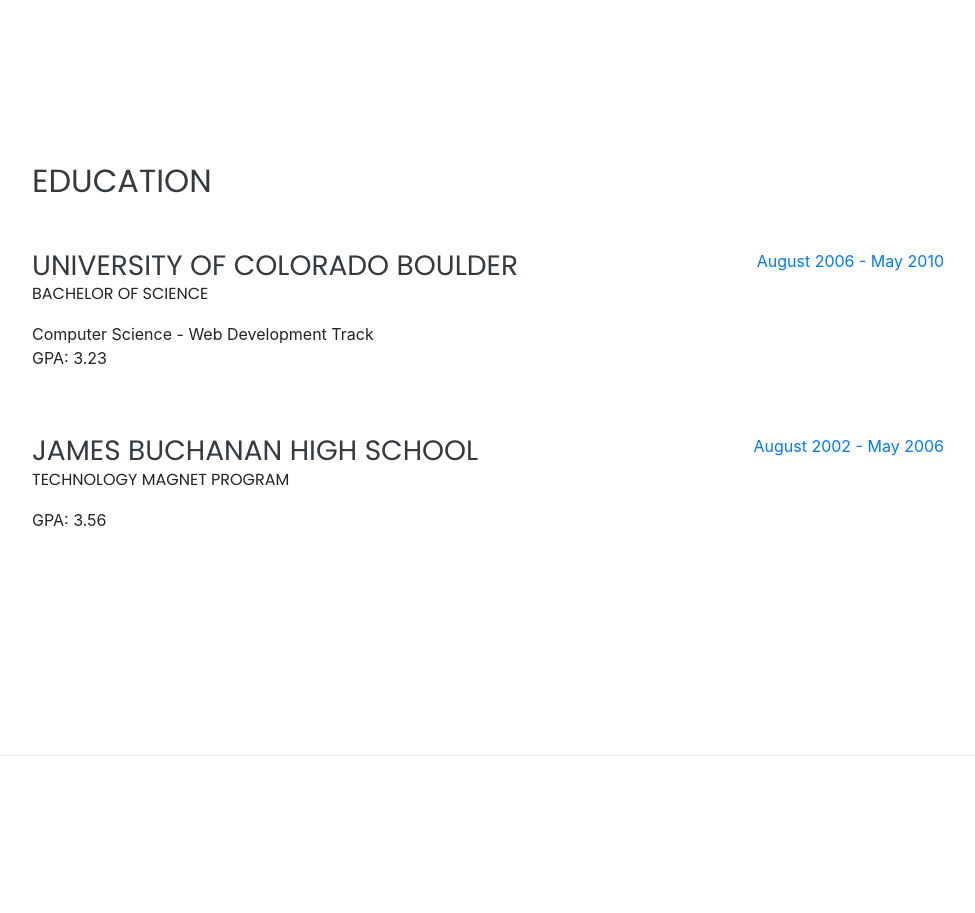
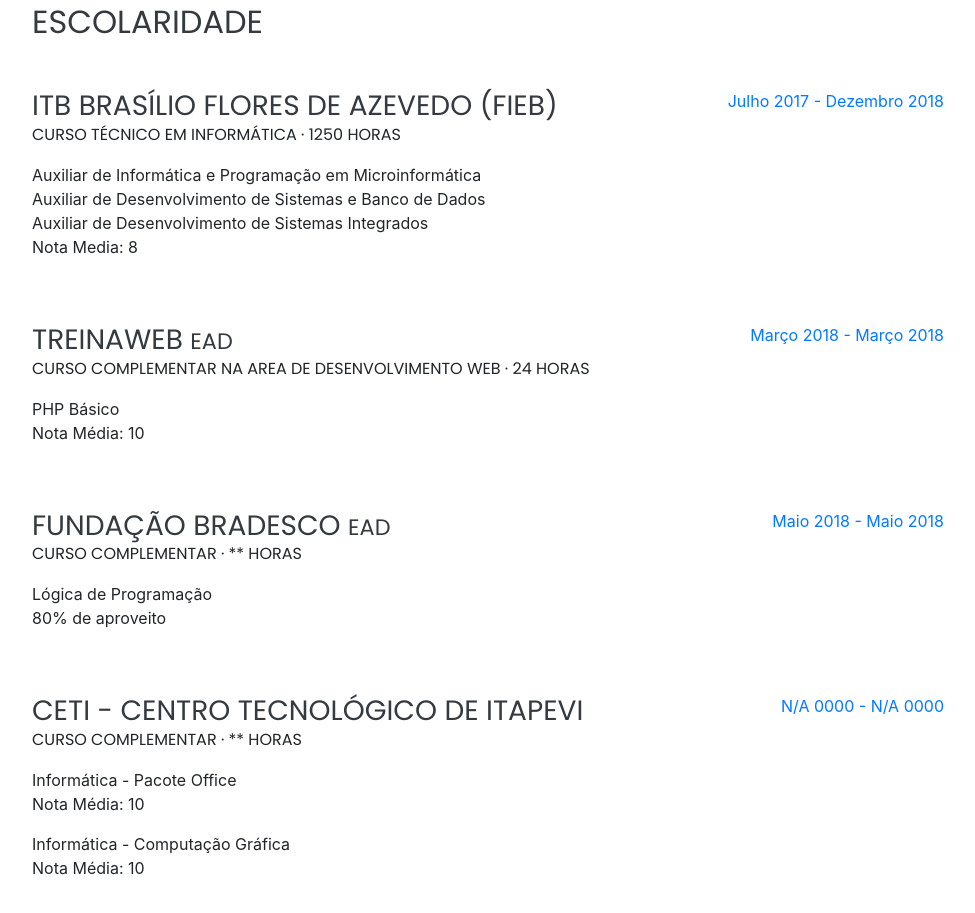
Before and after one commit to CaaioSB/caaiosb.github.io, a website with bundled scripts: page index.html in a window 1280 px wide. Shown: the part 1647-2560 px from the top of the page, without its empty margins (288-1263 px from the left). Built offline with nearby package versions, Linux system fonts and the light colour scheme; files whose address does not match are found by name; a web font is replaced by a local one.

Commit message:
Alteração na seção 'Escolaridade'

```diff
--- a/index.html
+++ b/index.html
@@ -8,7 +8,7 @@
     <meta name="description" content="">
     <meta name="author" content="">
 
-    <title>Resume - Start Bootstrap Theme</title>
+    <title>Caio Silva · Currículo Online</title>
 
     <!-- Bootstrap core CSS -->
     <link href="vendor/bootstrap/css/bootstrap.min.css" rel="stylesheet">
@@ -45,7 +45,7 @@
                     <a class="nav-link js-scroll-trigger" href="#experience">Experiencia</a>
                 </li>
                 <li class="nav-item">
-                    <a class="nav-link js-scroll-trigger" href="#education">Education</a>
+                    <a class="nav-link js-scroll-trigger" href="#education">Escolaridade</a>
                 </li>
                 <li class="nav-item">
                     <a class="nav-link js-scroll-trigger" href="#skills">Skills</a>
@@ -124,28 +124,67 @@
 
         <section class="resume-section p-3 p-lg-5 d-flex align-items-center" id="education">
             <div class="w-100">
-                <h2 class="mb-5">Education</h2>
+                <h2 class="mb-5">Escolaridade</h2>
 
                 <div class="resume-item d-flex flex-column flex-md-row justify-content-between mb-5">
                     <div class="resume-content">
-                        <h3 class="mb-0">University of Colorado Boulder</h3>
-                        <div class="subheading mb-3">Bachelor of Science</div>
-                        <div>Computer Science - Web Development Track</div>
-                        <p>GPA: 3.23</p>
+                        <h3 class="mb-0">ITB Brasílio Flores de Azevedo (FIEB)</h3>
+                        <div class="subheading mb-3">Curso Técnico em Informática · 1250 Horas</div>
+                        <div>
+                            Auxiliar de Informática e Programação em Microinformática<br />
+                            Auxiliar de Desenvolvimento de Sistemas e Banco de Dados<br />
+                            Auxiliar de Desenvolvimento de Sistemas Integrados<br />
+                        </div>
+                        <p>Nota Media: 8</p>
                     </div>
                     <div class="resume-date text-md-right">
-                        <span class="text-primary">August 2006 - May 2010</span>
+                        <span class="text-primary">Julho 2017 - Dezembro 2018</span>
                     </div>
                 </div>
 
-                <div class="resume-item d-flex flex-column flex-md-row justify-content-between">
+                <div class="resume-item d-flex flex-column flex-md-row justify-content-between mb-5">
                     <div class="resume-content">
-                        <h3 class="mb-0">James Buchanan High School</h3>
-                        <div class="subheading mb-3">Technology Magnet Program</div>
-                        <p>GPA: 3.56</p>
+                        <h3 class="mb-0">TreinaWeb <small> EAD</small></h3>
+                        <div class="subheading mb-3">Curso complementar na area de desenvolvimento web · 24 Horas</div>
+                        <div>
+                            PHP Básico
+                        </div>
+                        <p>Nota Média: 10</p>
                     </div>
                     <div class="resume-date text-md-right">
-                        <span class="text-primary">August 2002 - May 2006</span>
+                        <span class="text-primary">Março 2018 - Março 2018</span>
+                    </div>
+                </div>
+
+                <div class="resume-item d-flex flex-column flex-md-row justify-content-between mb-5">
+                    <div class="resume-content">
+                        <h3 class="mb-0">Fundação Bradesco <small> EAD</small></h3>
+                        <div class="subheading mb-3">Curso complementar · ** Horas</div>
+                        <div>
+                            Lógica de Programação
+                        </div>
+                        <p>80% de aproveito</p>
+                    </div>
+                    <div class="resume-date text-md-right">
+                        <span class="text-primary">Maio 2018 - Maio 2018</span>
+                    </div>
+                </div>
+
+                <div class="resume-item d-flex flex-column flex-md-row justify-content-between mb-5">
+                    <div class="resume-content">
+                        <h3 class="mb-0">CETI - Centro Tecnológico de Itapevi</h3>
+                        <div class="subheading mb-3">Curso complementar · ** Horas</div>
+                        <div>
+                            Informática - Pacote Office
+                        </div>
+                        <p>Nota Média: 10</p>
+                        <div>
+                            Informática - Computação Gráfica
+                        </div>
+                        <p>Nota Média: 10</p>
+                    </div>
+                    <div class="resume-date text-md-right">
+                        <span class="text-primary">N/A 0000 - N/A 0000</span>
                     </div>
                 </div>
 
```
